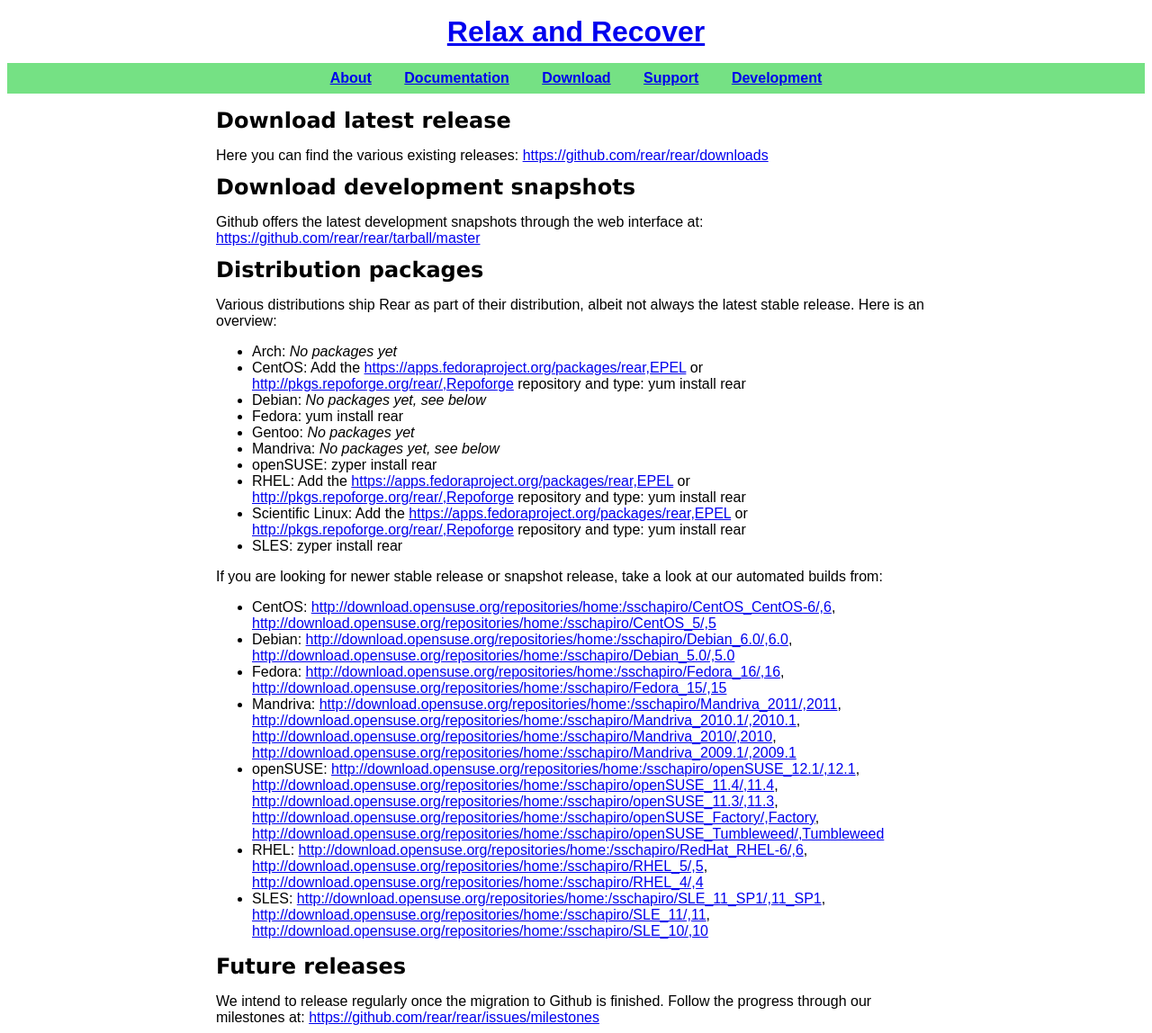
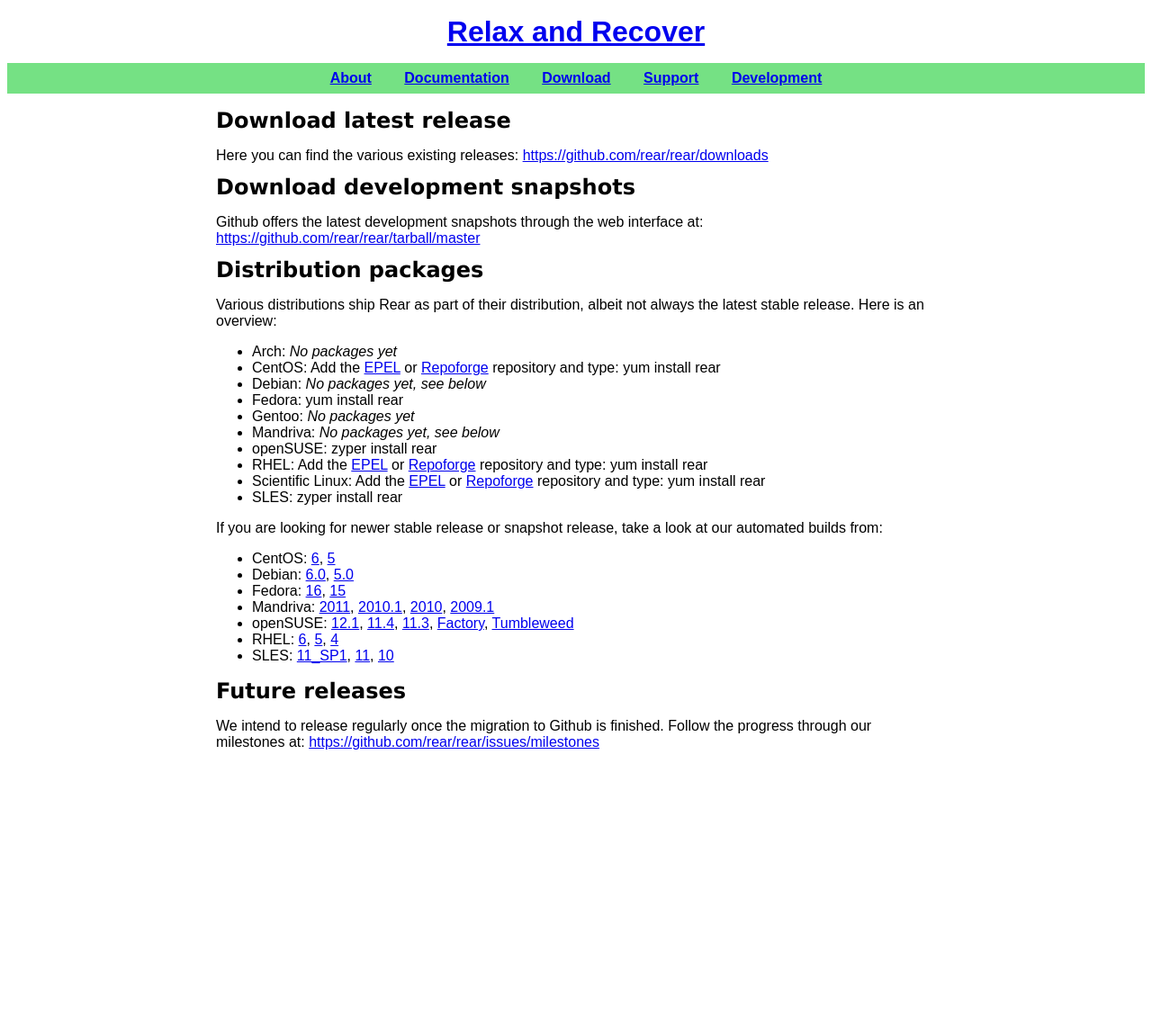
Before and after one commit to rear/rear.github.com, a Jekyll site: the page built from download/index.md, in a window 1280 px wide. Shown: the whole page at 90% size. Built offline with Jekyll 4.4.1, drawn with Linux system fonts in a browser that asks for light colours; after the commit the page ends 900 px from its top, so only the background shows below that; some of the changed lines change nothing that is shown.

Commit message:
Fix incorrect syntax, sigh

````diff
--- a/download/index.md
+++ b/download/index.md
@@ -18,8 +18,8 @@
  * Arch:
    *No packages yet*
  * CentOS:
-   Add the <https://apps.fedoraproject.org/packages/rear,EPEL> or
-   <http://pkgs.repoforge.org/rear/,Repoforge> repository and type:
+   Add the [EPEL](http://apps.fedoraproject.org/packages/rear) or
+   [Repoforge](http://pkgs.repoforge.org/rear/) repository and type:
    ```yum install rear```
  * Debian:
    *No packages yet, see below*
@@ -32,12 +32,12 @@
  * openSUSE:
    ```zyper install rear```
  * RHEL:
-   Add the <https://apps.fedoraproject.org/packages/rear,EPEL> or
-   <http://pkgs.repoforge.org/rear/,Repoforge> repository and type:
+   Add the [EPEL](http://apps.fedoraproject.org/packages/rear) or
+   [Repoforge](http://pkgs.repoforge.org/rear/) repository and type:
    ```yum install rear```
  * Scientific Linux:
-   Add the <https://apps.fedoraproject.org/packages/rear,EPEL> or
-   <http://pkgs.repoforge.org/rear/,Repoforge> repository and type:
+   Add the [EPEL](http://apps.fedoraproject.org/packages/rear) or
+   [Repoforge](http://pkgs.repoforge.org/rear/) repository and type:
    ```yum install rear```
  * SLES:
    ```zyper install rear```
@@ -46,33 +46,33 @@
 our automated builds from:
 
  * CentOS:
-    <http://download.opensuse.org/repositories/home:/sschapiro/CentOS_CentOS-6/,6>,
-    <http://download.opensuse.org/repositories/home:/sschapiro/CentOS_5/,5>
+    [6](http://download.opensuse.org/repositories/home:/sschapiro/CentOS_CentOS-6/),
+    [5](http://download.opensuse.org/repositories/home:/sschapiro/CentOS_5/)
  * Debian:
-    <http://download.opensuse.org/repositories/home:/sschapiro/Debian_6.0/,6.0>,
-    <http://download.opensuse.org/repositories/home:/sschapiro/Debian_5.0/,5.0>
+    [6.0](http://download.opensuse.org/repositories/home:/sschapiro/Debian_6.0/),
+    [5.0](http://download.opensuse.org/repositories/home:/sschapiro/Debian_5.0/)
  * Fedora:
-    <http://download.opensuse.org/repositories/home:/sschapiro/Fedora_16/,16>,
-    <http://download.opensuse.org/repositories/home:/sschapiro/Fedora_15/,15>
+    [16](http://download.opensuse.org/repositories/home:/sschapiro/Fedora_16/),
+    [15](http://download.opensuse.org/repositories/home:/sschapiro/Fedora_15/)
  * Mandriva:
-    <http://download.opensuse.org/repositories/home:/sschapiro/Mandriva_2011/,2011>,
-    <http://download.opensuse.org/repositories/home:/sschapiro/Mandriva_2010.1/,2010.1>,
-    <http://download.opensuse.org/repositories/home:/sschapiro/Mandriva_2010/,2010>,
-    <http://download.opensuse.org/repositories/home:/sschapiro/Mandriva_2009.1/,2009.1>
+    [2011](http://download.opensuse.org/repositories/home:/sschapiro/Mandriva_2011/),
+    [2010.1](http://download.opensuse.org/repositories/home:/sschapiro/Mandriva_2010.1/),
+    [2010](http://download.opensuse.org/repositories/home:/sschapiro/Mandriva_2010/),
+    [2009.1](http://download.opensuse.org/repositories/home:/sschapiro/Mandriva_2009.1/)
  * openSUSE:
-    <http://download.opensuse.org/repositories/home:/sschapiro/openSUSE_12.1/,12.1>,
-    <http://download.opensuse.org/repositories/home:/sschapiro/openSUSE_11.4/,11.4>,
-    <http://download.opensuse.org/repositories/home:/sschapiro/openSUSE_11.3/,11.3>,
-    <http://download.opensuse.org/repositories/home:/sschapiro/openSUSE_Factory/,Factory>,
-    <http://download.opensuse.org/repositories/home:/sschapiro/openSUSE_Tumbleweed/,Tumbleweed>
+    [12.1](http://download.opensuse.org/repositories/home:/sschapiro/openSUSE_12.1/),
+    [11.4](http://download.opensuse.org/repositories/home:/sschapiro/openSUSE_11.4/),
+    [11.3](http://download.opensuse.org/repositories/home:/sschapiro/openSUSE_11.3/),
+    [Factory](http://download.opensuse.org/repositories/home:/sschapiro/openSUSE_Factory/),
+    [Tumbleweed](http://download.opensuse.org/repositories/home:/sschapiro/openSUSE_Tumbleweed/)
  * RHEL:
-    <http://download.opensuse.org/repositories/home:/sschapiro/RedHat_RHEL-6/,6>,
-    <http://download.opensuse.org/repositories/home:/sschapiro/RHEL_5/,5>,
-    <http://download.opensuse.org/repositories/home:/sschapiro/RHEL_4/,4>
+    [6](http://download.opensuse.org/repositories/home:/sschapiro/RedHat_RHEL-6/),
+    [5](http://download.opensuse.org/repositories/home:/sschapiro/RHEL_5/),
+    [4](http://download.opensuse.org/repositories/home:/sschapiro/RHEL_4/)
  * SLES:
-    <http://download.opensuse.org/repositories/home:/sschapiro/SLE_11_SP1/,11_SP1>,
-    <http://download.opensuse.org/repositories/home:/sschapiro/SLE_11/,11>,
-    <http://download.opensuse.org/repositories/home:/sschapiro/SLE_10/,10>
+    [11_SP1](http://download.opensuse.org/repositories/home:/sschapiro/SLE_11_SP1/),
+    [11](http://download.opensuse.org/repositories/home:/sschapiro/SLE_11/),
+    [10](http://download.opensuse.org/repositories/home:/sschapiro/SLE_10/)
 
 
 ## Future releases
````
